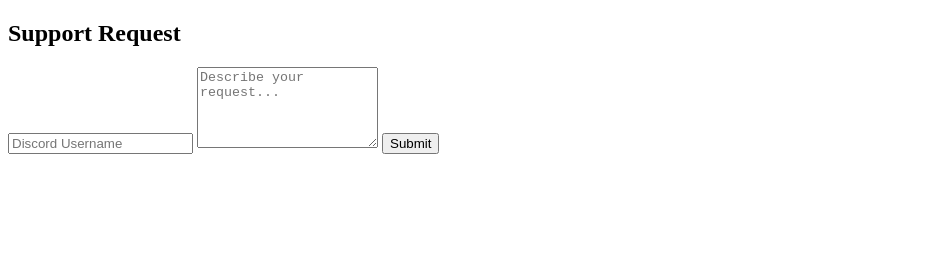
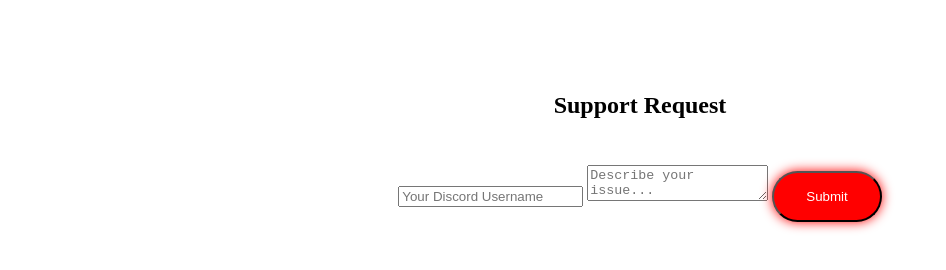
Before and after one commit to Agg3losss/pulsedevelopment, a plain HTML site: page support.html in a window 1280 px wide. Shown: the whole page, without its empty margins (0-946 px from the left). Drawn offline with Linux system fonts and the light colour scheme.

Commit message:
support.html

```diff
--- a/support.html
+++ b/support.html
@@ -1,16 +1,18 @@
 <!-- support.html -->
 <!DOCTYPE html>
 <html lang="en">
-<head><meta charset="UTF-8" /><title>Support</title>
-  <link rel="stylesheet" href="style.css" />
+<head>
+  <meta charset="UTF-8">
+  <title>Support</title>
+  <link rel="stylesheet" href="style.css">
   <script defer src="webhook.js"></script>
 </head>
-<body class="main">
-  <form id="supportForm" class="form">
-    <h2>Support Request</h2>
-    <input type="text" id="discord" placeholder="Discord Username" required />
-    <textarea id="description" rows="5" placeholder="Describe your request..." required></textarea>
-    <button type="submit" class="btn">Submit</button>
+<body class="main-section">
+  <h2>Support Request</h2>
+  <form id="supportForm">
+    <input type="text" id="discord" placeholder="Your Discord Username" required />
+    <textarea id="description" placeholder="Describe your issue..." required></textarea>
+    <button type="submit" class="cta-btn">Submit</button>
   </form>
 </body>
 </html>
```
